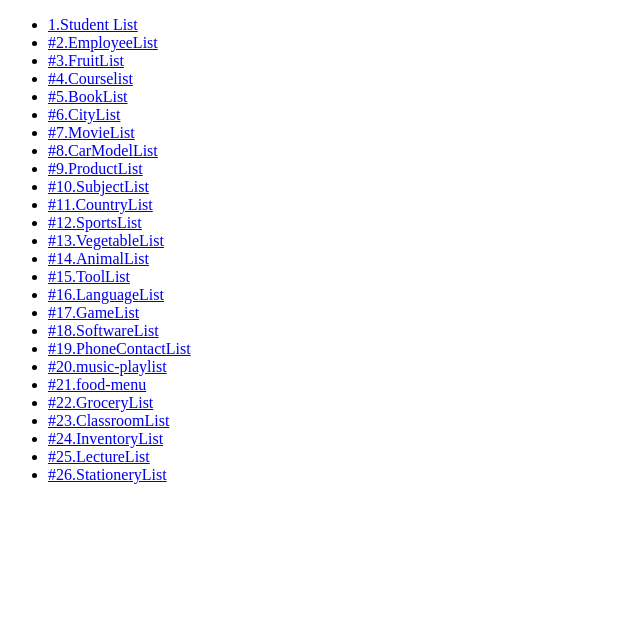
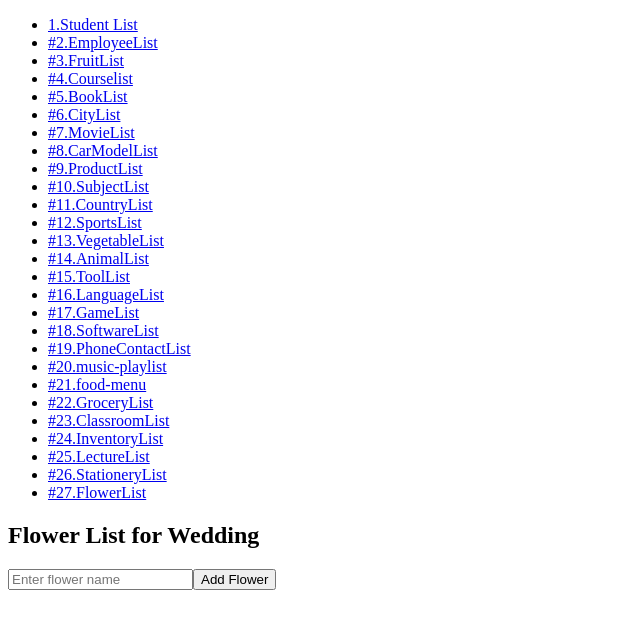
Before and after one commit to ChristineMaitom/AngularDataStructures, an Angular app: page /flower-list in a window 1280 px wide. Before the commit this address led to /. Shown: the top 628 px of the page, without its empty margins (0-640 px from the left). Built offline with nearby package versions, Linux system fonts and the light colour scheme.

Commit message:
#27 Flower List

```diff
--- a/src/app/app.component.html
+++ b/src/app/app.component.html
@@ -26,6 +26,7 @@
     <li><a routerLink="inventory-list">#24.InventoryList</a></li>
     <li><a routerLink="lecture-list">#25.LectureList</a></li>
     <li><a routerLink="stationery-list">#26.StationeryList</a></li>
+    <li><a routerLink="flower-list">#27.FlowerList</a></li>
 
 
 
--- a/src/app/app.module.ts
+++ b/src/app/app.module.ts
@@ -31,6 +31,7 @@ import {ClassroomListComponent} from "./components/classroom-list/classroom-list
 import {InventoryListComponent} from "./components/inventory-list/inventory-list.component";
 import {LectureListComponent} from "./components/lecture-list/lecture-list.component";
 import {StationeryListComponent} from "./components/stationery-list/stationery-list.component";
+import {FlowerListComponent} from "./components/flower-list/flower-list.component";
 
 
 const routes: Routes = [
@@ -61,7 +62,7 @@ const routes: Routes = [
   {path: 'lecture-list', component:LectureListComponent},
   {path: 'lecture-list', component:LectureListComponent},
   {path: 'stationery-list', component:StationeryListComponent},
-
+  {path: 'flower-list', component:FlowerListComponent},
 
 
 ]
@@ -103,6 +104,7 @@ const routes: Routes = [
     InventoryListComponent,
     LectureListComponent,
     StationeryListComponent,
+    FlowerListComponent,
 
 
   ],
--- /dev/null
+++ b/src/app/components/flower-list/flower-list.component.html
@@ -0,0 +1,15 @@
+<div class="flower-list">
+  <h2>Flower List for Wedding</h2>
+
+  <input
+    type="text"
+    [(ngModel)]="flowerName"
+    placeholder="Enter flower name"
+    (keydown.enter)="addFlower()"
+  />
+  <button (click)="addFlower()">Add Flower</button>
+
+  <ul>
+    <li *ngFor="let flower of flowers">{{ flower }}</li>
+  </ul>
+</div>
--- /dev/null
+++ b/src/app/components/flower-list/flower-list.component.ts
@@ -0,0 +1,18 @@
+import { Component } from '@angular/core';
+
+@Component({
+  selector: 'app-flower-list',
+  templateUrl: './flower-list.component.html',
+  styleUrl: './flower-list.component.css'
+})
+export class FlowerListComponent {
+  flowerName: string = '';
+  flowers: string[] = [];
+
+  addFlower() {
+    if (this.flowerName.trim()) {
+      this.flowers.push(this.flowerName.trim());
+      this.flowerName = ''; // Clear input after adding
+    }
+  }
+}
```
Also changed, not shown: src/app/components/flower-list/flower-list.component.css (added), 1 other file (tests, documents, lock files or other folders).
